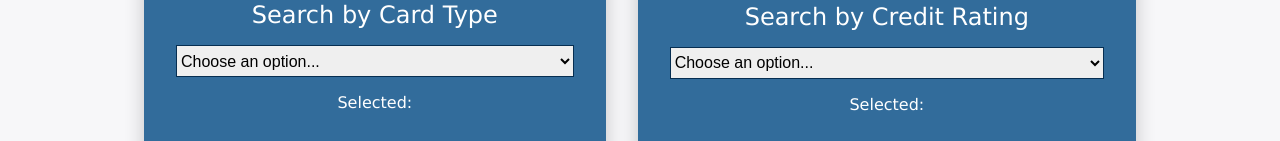
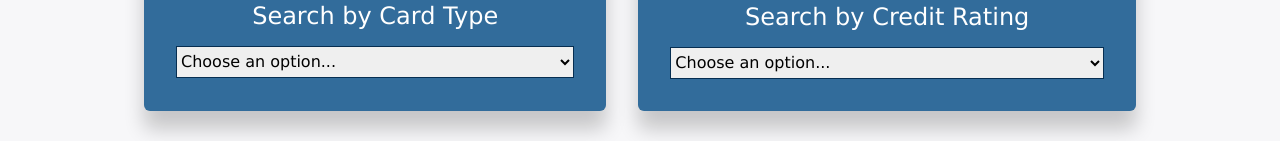
Before and after one commit to vossavant/credit-card-picker, a Vue app: page / in a window 1280 px wide. Shown: the part 560-701 px from the top of the page. Built offline with nearby package versions, Linux system fonts and the light colour scheme.

Commit message:
Update font family for select menus

```diff
--- a/src/components/BasePicker.vue
+++ b/src/components/BasePicker.vue
@@ -11,7 +11,6 @@
 				>{{ addSpacesAndCapitalize(option) }}</option>
 			</select>
 		</label>
-		<p>Selected: {{ selectedOption }}</p>
 	</div>
 	</div>
 </template>
@@ -68,7 +67,7 @@
 
 	select {
 		border-color: $ascent_primary_heading;
-		font-size: 1rem;
+		font: 1rem $ascent_font_stack;
 		height: 2rem;
 		margin: 1rem 0 0;
 		width: 100%;
--- a/src/scss/_globals.scss
+++ b/src/scss/_globals.scss
@@ -1,5 +1,5 @@
 .ascent-cc-app {
-    margin: auto;
+    margin: 2rem auto;
     max-width: 1024px;
 
     img {
```
